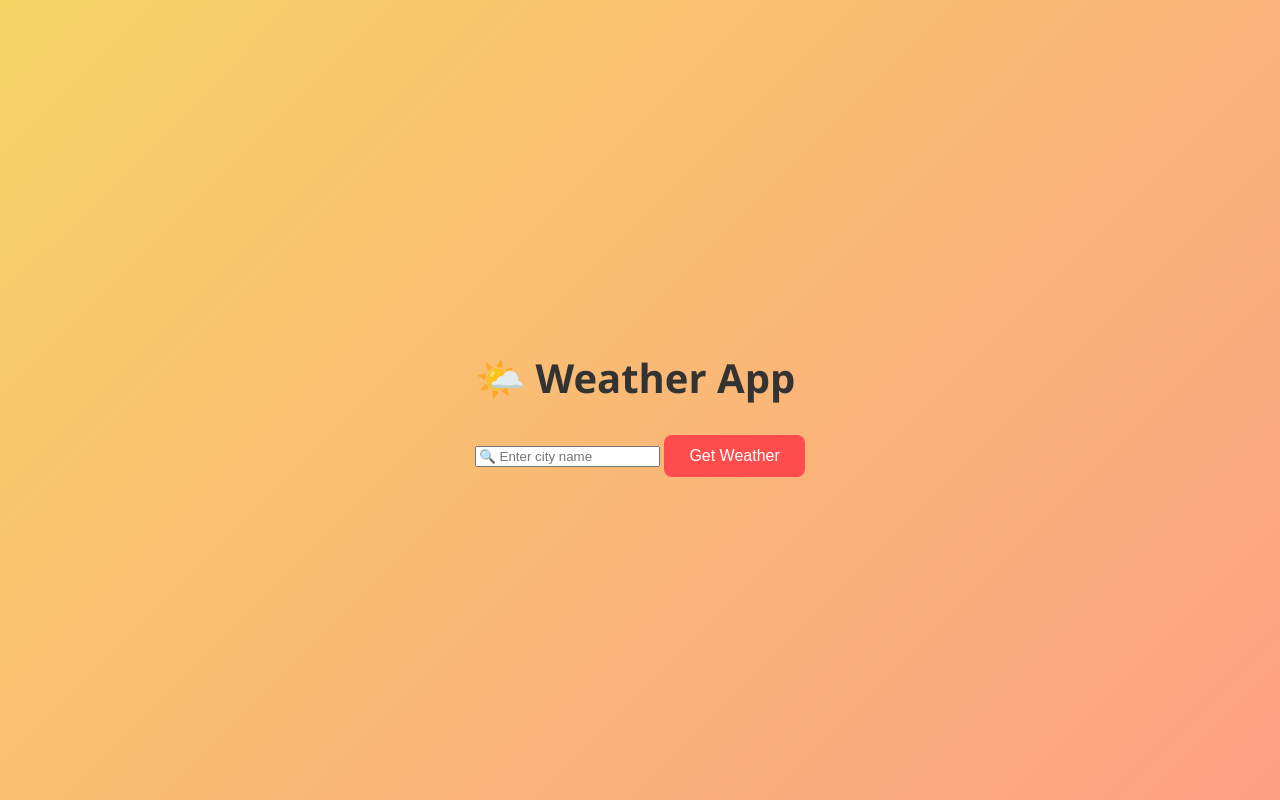
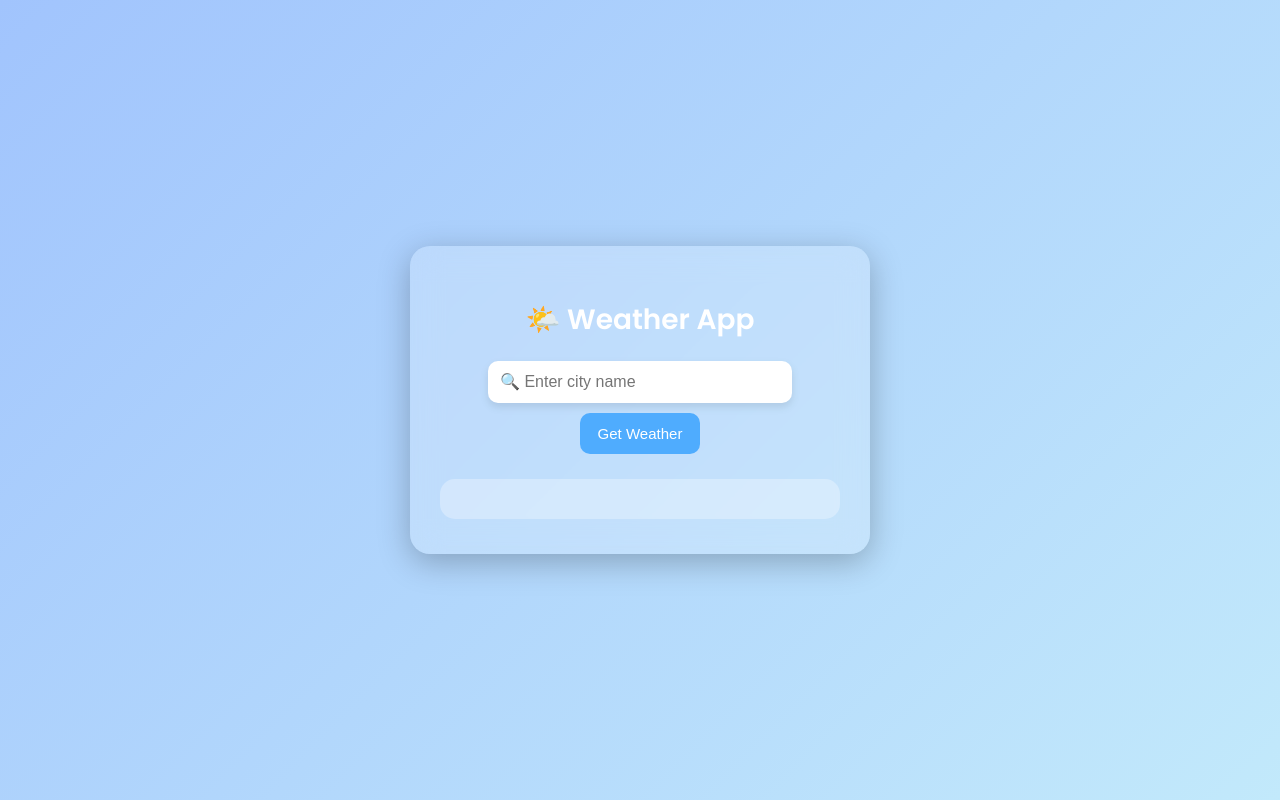
Before and after one commit to PremavathyV/Weathering_App, a plain HTML site: page WEATHERAPP/index.html in a window 1280 px wide. Drawn offline with Linux system fonts and the light colour scheme.

Commit message:
Update style.css

```diff
--- a/WEATHERAPP/style.css
+++ b/WEATHERAPP/style.css
@@ -1,76 +1,85 @@
 body {
   margin: 0;
   padding: 0;
-  font-family: 'Segoe UI', sans-serif;
-  background: linear-gradient(135deg, #f6d365, #fda085);
+  font-family: 'Poppins', sans-serif;
+  background: linear-gradient(135deg, #a1c4fd, #c2e9fb);
+  min-height: 100vh;
   display: flex;
   justify-content: center;
   align-items: center;
-  height: 100vh;
 }
 
-.container {
-  background: white;
-  padding: 30px;
+.weather-container {
+  background: rgba(255, 255, 255, 0.2);
   border-radius: 20px;
-  box-shadow: 0 20px 40px rgba(0, 0, 0, 0.2);
+  padding: 35px 30px;
+  backdrop-filter: blur(15px);
+  box-shadow: 0 8px 32px rgba(0, 0, 0, 0.25);
   text-align: center;
+  width: 90%;
+  max-width: 400px;
 }
 
-h1 {
-  color: #333;
-  font-size: 2.5em;
+.weather-container h1 {
+  font-size: 28px;
+  color: #ffffff;
   margin-bottom: 20px;
 }
 
-.board {
-  display: grid;
-  grid-template-columns: repeat(3, 100px);
-  grid-gap: 10px;
+.input-group {
+  display: flex;
+  gap: 10px;
+  flex-wrap: wrap;
   justify-content: center;
-  margin: 20px auto;
 }
 
-.cell {
-  width: 100px;
-  height: 100px;
-  background: #ffe6e6;
-  font-size: 2.5em;
-  font-weight: bold;
-  color: #444;
-  display: flex;
-  align-items: center;
-  justify-content: center;
+input {
+  padding: 12px;
+  border: none;
   border-radius: 10px;
-  cursor: pointer;
-  transition: 0.3s;
-}
-
-.cell:hover {
-  background: #ffb3b3;
-  transform: scale(1.05);
-}
-
-#status {
-  font-size: 1.2em;
-  color: #222;
-  margin-top: 15px;
-  min-height: 24px;
+  width: 70%;
+  font-size: 16px;
+  outline: none;
+  box-shadow: 0 4px 8px rgba(0,0,0,0.1);
 }
 
 button {
-  padding: 12px 25px;
-  font-size: 1em;
-  background-color: #ff4d4d;
+  padding: 12px 18px;
   border: none;
-  border-radius: 8px;
+  border-radius: 10px;
+  background-color: #4facfe;
   color: white;
+  font-size: 15px;
   cursor: pointer;
-  transition: 0.3s;
-  margin-top: 10px;
+  transition: 0.3s ease;
 }
 
 button:hover {
-  background-color: #e60000;
-  transform: scale(1.05);
+  background-color: #00c6ff;
 }
+
+.weather-data {
+  margin-top: 25px;
+  background: rgba(255, 255, 255, 0.3);
+  padding: 20px;
+  border-radius: 15px;
+  color: #fff;
+  text-align: left;
+  animation: fadeIn 0.5s ease;
+}
+
+.weather-data h2 {
+  font-size: 20px;
+  margin-bottom: 10px;
+}
+
+.weather-data p {
+  margin: 5px 0;
+  font-weight: 500;
+  line-height: 1.5;
+}
+
+@keyframes fadeIn {
+  from { opacity: 0; transform: translateY(10px); }
+  to { opacity: 1; transform: translateY(0); }
+}
```
